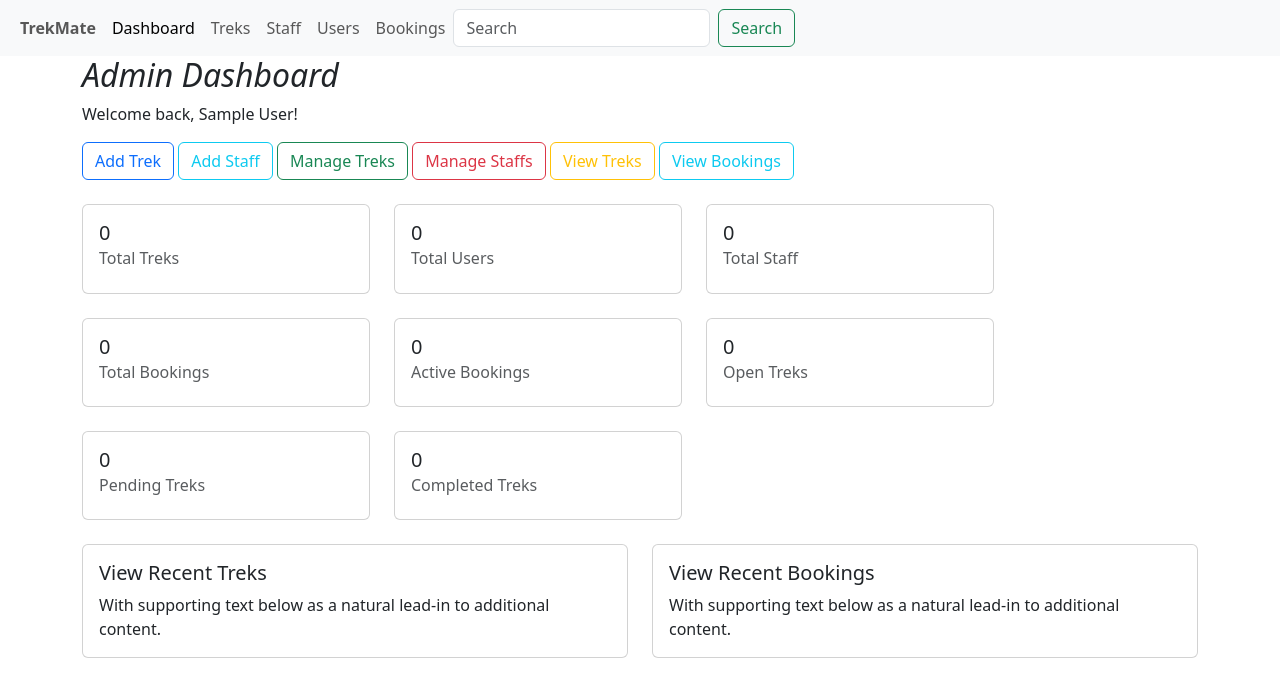
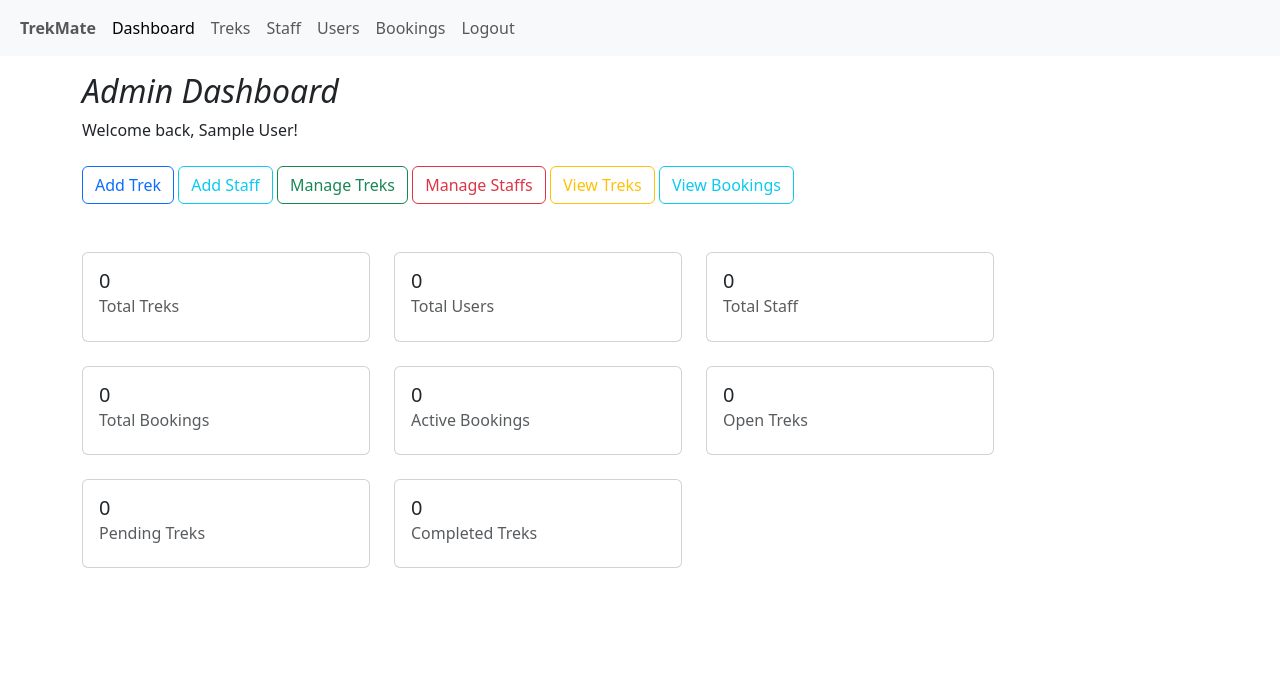
Before and after one commit to 24f3003058/trekking-management-application-MAD-1, a Flask app: page /admin/admin_dashboard in a window 1280 px wide. Shown: the top 697 px of the page. Run offline with Flask 3, Linux system fonts and the light colour scheme; the visitor is signed in with stand-in values (Sample User, id 1); data comes from the database, SQL or seed files in the repository; data that the repository does not hold is empty.

Commit message:
All admin routes are done and bugs are fixed

```diff
--- a/routes.py
+++ b/routes.py
@@ -89,8 +89,8 @@ def admin_dashboard():
     open_treks=Trek.query.filter_by(status='Open').count()
     pending_treks=Trek.query.filter_by(status='Pending').count()
     completed_treks=Trek.query.filter_by(status='Completed').count()
-    recent_bookings=Booking.query.order_by(Booking.booking_date.desc()).limit(5).all()
-    recent_treks=Trek.query.order_by(Trek.created_at.desc()).limit(5).all()
+    recent_bookings=Booking.query.all()
+    recent_treks=Trek.query.all()
     return render_template('admin/admin_dashboard.html',total_treks_count=total_treks_count,
     total_users_count=total_users_count,total_staff_count=total_staff_count,total_bookings_count=total_bookings_count,
     active_bookings=active_bookings,open_treks=open_treks,pending_treks=pending_treks,
@@ -354,7 +354,7 @@ def admin_bookings():
     if status_filter:
         query=query.filter_by(status=status_filter)
     bookings=query.all()
-    return render_template('admin/admin_bookings.html',bookings=bookings,status_filter=status_filter,search=search)
+    return render_template('admin/admin_bookings.html',bookings=bookings,status_filter=status_filter)
 
 @app.route('/user/user_dashboard')
 def user_dashboard():
--- a/templates/admin/admin_add_trek.html
+++ b/templates/admin/admin_add_trek.html
@@ -24,6 +24,9 @@ Add Trek
             </li>
             <li class="nav-item">
             <a class="nav-link" href="{{url_for('admin_bookings')}}">Bookings</a>
+            </li>
+            <li class="nav-item">
+             <a class="nav-link" href="{{url_for('logout')}}">Logout</a>
             </li>
         </ul>
 
--- a/templates/admin/admin_bookings.html
+++ b/templates/admin/admin_bookings.html
@@ -25,6 +25,9 @@ All bookings
             <li class="nav-item">
             <a class="nav-link" href="{{url_for('admin_bookings')}}">Bookings</a>
             </li>
+            <li class="nav-item">
+            <a class="nav-link" href="{{url_for('logout')}}">Logout</a>
+            </li>
         </ul>
         </div>
   </div>
@@ -37,7 +40,7 @@ All bookings
     <form method="GET" class="row g-2 align-items-end">
         <div class="col-md-4">
             <label class="form-label">Search :</label>
-            <select class="form-select">
+            <select class="form-select" name="status">
                 <option value="">All</option>
                 {%for s in ['Booked','Cancelled','Completed'] %}
                 <option value="{{s}}" {% if status_filter == s %}selected{% endif %}>{{s}}</option>
--- a/templates/admin/admin_dashboard.html
+++ b/templates/admin/admin_dashboard.html
@@ -26,11 +26,11 @@
         <li class="nav-item">
           <a class="nav-link" href="{{url_for('admin_bookings')}}">Bookings</a>
         </li>
+        <li class="nav-item">
+          <a class="nav-link" href="{{url_for('logout')}}">Logout</a>
+        </li>
       </ul>
-      <form class="d-flex" role="search">
-        <input class="form-control me-2" type="search" placeholder="Search" aria-label="Search"/>
-        <button class="btn btn-outline-success" type="submit">Search</button>
-      </form>
+
     </div>
   </div>
 </div>
@@ -38,16 +38,16 @@
 
 {% block content%}
 <div>
-    <div>
+    <div class="mt-3">
         <h2><i>Admin Dashboard</i></h2>
         <p>Welcome back, {{session.get('name')}}!</p>
     </div>
-    <div>
+    <div class="mt-4 mb-5" >
         <a href="{{url_for('admin_add_trek')}}"   class="btn btn-outline-primary">Add Trek</a>
-        <a href="#" class="btn btn-outline-info">Add Staff</a>
+        <a href="{{url_for('add_staff')}}" class="btn btn-outline-info">Add Staff</a>
         <a href="{{url_for('admin_manage_trek')}}" class="btn btn-outline-success">Manage Treks</a>
-        <a href="#" class="btn btn-outline-danger">Manage Staffs</a>
-        <a href="#" class="btn btn-outline-warning">View Treks</a>
+        <a href="{{url_for('manage_staff')}}" class="btn btn-outline-danger">Manage Staffs</a>
+        <a href="{{url_for('admin_manage_trek')}}" class="btn btn-outline-warning">View Treks</a>
         <a href="{{url_for('admin_bookings')}}" class="btn btn-outline-info">View Bookings</a>
     </div>
 </div>
@@ -105,24 +105,7 @@
     </div>
 </div>
 
-<div class="row">
-  <div class="col-sm-6 mb-5 mb-sm-0">
-    <div class="card">
-      <div class="card-body">
-        <h5 class="card-title">View Recent Treks</h5>
-        <p class="card-text">With supporting text below as a natural lead-in to additional content.</p>
-      </div>
-    </div>
-  </div>
-  <div class="col-sm-6">
-    <div class="card">
-      <div class="card-body">
-        <h5 class="card-title">View Recent Bookings</h5>
-        <p class="card-text">With supporting text below as a natural lead-in to additional content.</p>
-      </div>
-    </div>
-  </div>
-</div>
+
 
 
 
--- a/templates/admin/manage_staff.html
+++ b/templates/admin/manage_staff.html
@@ -22,6 +22,9 @@
             </li>
             <li class="nav-item">
             <a class="nav-link" href="{{url_for('admin_bookings')}}">Bookings</a>
+            </li>
+            <li class="nav-item">
+             <a class="nav-link" href="{{url_for('logout')}}">Logout</a>
             </li>
         </ul>
 
--- a/templates/admin/search_user.html
+++ b/templates/admin/search_user.html
@@ -25,6 +25,9 @@ Manage Users
             </li>
             <li class="nav-item">
             <a class="nav-link" href="{{url_for('admin_bookings')}}">Bookings</a>
+            </li>
+            <li class="nav-item">
+            <a class="nav-link" href="{{url_for('logout')}}">Logout</a>
             </li>
         </ul>
 
--- a/templates/admin/staff_form.html
+++ b/templates/admin/staff_form.html
@@ -21,6 +21,9 @@
             </li>
             <li class="nav-item">
             <a class="nav-link" href="{{('admin_bookings')}}">Bookings</a>
+            </li>
+            <li class="nav-item">
+            <a class="nav-link" href="{{url_for('logout')}}">Logout</a>
             </li>
         </ul>
 
```
Also changed, not shown: templates/admin/admin_manage_trek.html (+5 -2 lines).
